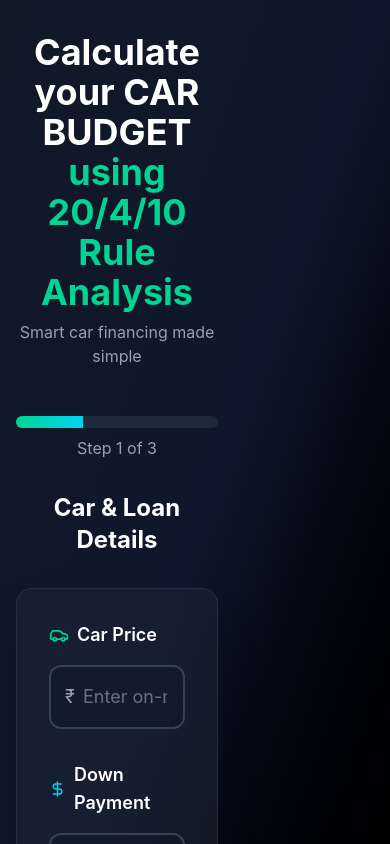
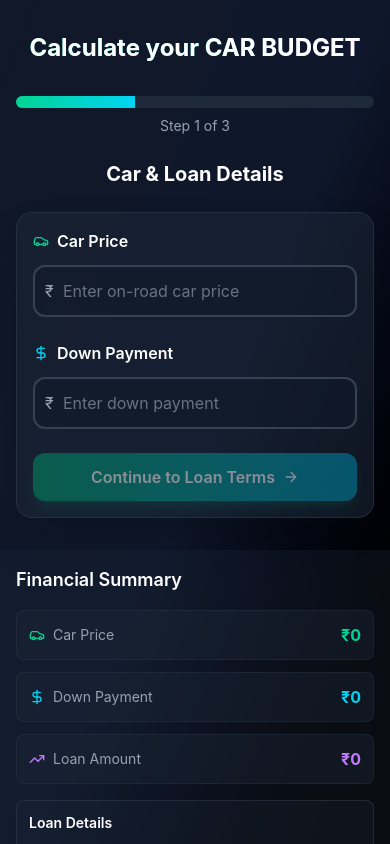
Before and after one commit to srivastava-utkarsh/car-calculator-web, a Next.js app: page / in a window 390 px wide. Shown: the top 844 px of the page. Built offline with nearby package versions, Linux system fonts and the light colour scheme.

Commit message:
modified for responsive design

```diff
--- a/src/app/page.tsx
+++ b/src/app/page.tsx
@@ -194,49 +194,42 @@ export default function HomePage() {
 
   return (
     <div className="min-h-screen bg-gradient-to-br from-gray-900 via-slate-900 to-black">
-      <div className="flex">
+      <div className="flex flex-col lg:flex-row">
         {/* Main Content */}
-        <div className={step === 3 ? "w-full" : "w-3/5"}>
+        <div className={`w-full ${step === 3 ? "lg:w-full" : "lg:w-3/5"}`}>
           <main className="container mx-auto px-4 py-8">
             <div className="max-w-4xl mx-auto">
               {/* App Title */}
-              <div className="text-center mb-12">
-                <motion.h1
+              <div className="text-center mb-8 lg:mb-12">
+                <motion.div
                   initial={{ opacity: 0, y: 20 }}
                   animate={{ opacity: 1, y: 0 }}
-                  className="text-4xl font-bold text-white mb-2 relative group"
+                  className="flex justify-center items-center"
                 >
-                  Calculate your CAR BUDGET
-                  <br />
-                  <span className="text-emerald-400 cursor-help relative">
-                    using 20/4/10 Rule Analysis
-                    {/* Hover tooltip */}
-                    <div className="absolute bottom-full left-1/2 transform -translate-x-1/2 mb-2 px-4 py-2 bg-gray-900 border border-gray-600 rounded-lg text-sm text-white opacity-0 group-hover:opacity-100 transition-opacity duration-300 whitespace-nowrap z-10">
-                      20% down payment, max 4 years, max 10% of income
-                    </div>
-                  </span>
-                </motion.h1>
-                <p className="text-gray-400">Smart car financing made simple</p>
+                  <h1 className="text-2xl sm:text-3xl lg:text-4xl font-bold text-white bg-gradient-to-r from-emerald-400 via-cyan-400 to-purple-400 bg-clip-text text-transparent text-center">
+                    Calculate your CAR BUDGET
+                  </h1>
+                </motion.div>
               </div>
 
               {/* Progress Bar */}
-              <div className="mb-8">
+              <div className="mb-6 lg:mb-8">
                 <div className="bg-gray-800 rounded-full h-3 overflow-hidden">
                   <div
                     className="bg-gradient-to-r from-emerald-400 to-cyan-400 h-full transition-all duration-500"
                     style={{ width: `${(step / emiSteps.length) * 100}%` }}
                   />
                 </div>
-                <p className="text-center text-gray-400 mt-2">Step {step} of {emiSteps.length}</p>
+                <p className="text-center text-gray-400 mt-2 text-sm lg:text-base">Step {step} of {emiSteps.length}</p>
               </div>
 
               {/* Step Title */}
-              <div className="text-center mb-8">
+              <div className="text-center mb-6 lg:mb-8">
                 <motion.h2
                   key={step}
                   initial={{ opacity: 0, y: 20 }}
                   animate={{ opacity: 1, y: 0 }}
-                  className="text-2xl font-bold text-white mb-2"
+                  className="text-xl sm:text-2xl font-bold text-white mb-2"
                 >
                   {emiSteps[step - 1]?.title}
                 </motion.h2>
@@ -250,7 +243,7 @@ export default function HomePage() {
                   animate={{ opacity: 1, x: 0 }}
                   exit={{ opacity: 0, x: -50 }}
                   transition={{ duration: 0.3 }}
-                  className="bg-gray-800/50 backdrop-blur-md rounded-2xl shadow-2xl border border-gray-700/50 p-8"
+                  className="bg-gray-800/50 backdrop-blur-md rounded-2xl shadow-2xl border border-gray-700/50 p-4 sm:p-6 lg:p-8"
                 >
                   {step === 1 && (
                     <CarDetailsForm
@@ -280,10 +273,10 @@ export default function HomePage() {
           </main>
         </div>
 
-        {/* Right Sidebar - Hide on step 3 */}
+        {/* Results Panel - Show below form on mobile, sidebar on desktop */}
         {step !== 3 && (
           <motion.div
-            className="hidden lg:block w-2/5 h-screen bg-gray-800/30 backdrop-blur-md border-l border-gray-700/50"
+            className={`w-full lg:w-2/5 ${step === 3 ? "lg:hidden" : ""} lg:h-screen bg-gray-800/30 backdrop-blur-md lg:border-l border-gray-700/50`}
             exit={{ opacity: 0, x: 100 }}
             transition={{ duration: 0.5 }}
           >
--- a/src/components/CarDetailsForm.tsx
+++ b/src/components/CarDetailsForm.tsx
@@ -64,7 +64,7 @@ export default function CarDetailsForm({ carData, updateCarData, onNext }: CarDe
   const downPaymentPercentage = carData.carPrice > 0 ? (carData.downPayment / carData.carPrice) * 100 : 0
 
   return (
-    <div className="space-y-8">
+    <div className="space-y-6 sm:space-y-8">
 
       {/* Car Price */}
       <motion.div
@@ -72,18 +72,18 @@ export default function CarDetailsForm({ carData, updateCarData, onNext }: CarDe
         animate={{ opacity: 1, y: 0 }}
         transition={{ delay: 0.1 }}
       >
-        <label className="flex items-center space-x-2 text-lg font-semibold text-white mb-4">
-          <Car className="w-5 h-5 text-emerald-400" />
+        <label className="flex items-center space-x-2 text-base sm:text-lg font-semibold text-white mb-3 sm:mb-4">
+          <Car className="w-4 h-4 sm:w-5 sm:h-5 text-emerald-400" />
           <span>Car Price</span>
         </label>
         <div className="relative">
-          <span className="absolute left-4 top-1/2 transform -translate-y-1/2 text-gray-400 text-lg">₹</span>
+          <span className="absolute left-3 sm:left-4 top-1/2 transform -translate-y-1/2 text-gray-400 text-base sm:text-lg">₹</span>
           <input
             type="number"
             value={carData.carPrice || ''}
             onChange={(e) => handleCarPriceChange(e.target.value)}
             placeholder="Enter on-road car price"
-            className={`w-full pl-8 pr-4 py-4 text-lg border-2 rounded-xl focus:outline-none focus:ring-4 focus:ring-emerald-900/50 transition-all bg-gray-900/50 text-white placeholder-gray-500 ${
+            className={`w-full pl-7 sm:pl-8 pr-3 sm:pr-4 py-3 sm:py-4 text-base sm:text-lg border-2 rounded-xl focus:outline-none focus:ring-4 focus:ring-emerald-900/50 transition-all bg-gray-900/50 text-white placeholder-gray-500 ${
               errors.carPrice
                 ? 'border-red-500 focus:border-red-500'
                 : 'border-gray-700 focus:border-emerald-500'
@@ -101,21 +101,21 @@ export default function CarDetailsForm({ carData, updateCarData, onNext }: CarDe
         animate={{ opacity: 1, y: 0 }}
         transition={{ delay: 0.2 }}
       >
-        <label className="flex items-center space-x-2 text-lg font-semibold text-white mb-4">
-          <DollarSign className="w-5 h-5 text-cyan-400" />
+        <label className="flex items-center space-x-2 text-base sm:text-lg font-semibold text-white mb-3 sm:mb-4">
+          <DollarSign className="w-4 h-4 sm:w-5 sm:h-5 text-cyan-400" />
           <span>Down Payment</span>
           {downPaymentPercentage > 0 && (
-            <span className="text-sm text-gray-500">({downPaymentPercentage.toFixed(1)}%)</span>
+            <span className="text-xs sm:text-sm text-gray-500">({downPaymentPercentage.toFixed(1)}%)</span>
           )}
         </label>
         <div className="relative">
-          <span className="absolute left-4 top-1/2 transform -translate-y-1/2 text-gray-400 text-lg">₹</span>
+          <span className="absolute left-3 sm:left-4 top-1/2 transform -translate-y-1/2 text-gray-400 text-base sm:text-lg">₹</span>
           <input
             type="number"
             value={carData.downPayment || ''}
             onChange={(e) => handleDownPaymentChange(e.target.value)}
             placeholder="Enter down payment"
-            className={`w-full pl-8 pr-4 py-4 text-lg border-2 rounded-xl focus:outline-none focus:ring-4 focus:ring-cyan-900/50 transition-all bg-gray-900/50 text-white placeholder-gray-500 ${
+            className={`w-full pl-7 sm:pl-8 pr-3 sm:pr-4 py-3 sm:py-4 text-base sm:text-lg border-2 rounded-xl focus:outline-none focus:ring-4 focus:ring-cyan-900/50 transition-all bg-gray-900/50 text-white placeholder-gray-500 ${
               errors.downPayment
                 ? 'border-red-500 focus:border-red-500'
                 : 'border-gray-700 focus:border-cyan-500'
@@ -137,10 +137,10 @@ export default function CarDetailsForm({ carData, updateCarData, onNext }: CarDe
         <button
           onClick={handleNext}
           disabled={!carData.carPrice || carData.carPrice <= 0}
-          className="w-full bg-gradient-to-r from-emerald-600 to-cyan-600 text-white py-4 px-6 rounded-xl font-semibold text-lg flex items-center justify-center space-x-2 hover:from-emerald-700 hover:to-cyan-700 transition-all disabled:opacity-50 disabled:cursor-not-allowed transform hover:scale-[1.02] active:scale-[0.98] shadow-lg shadow-emerald-500/20"
+          className="w-full bg-gradient-to-r from-emerald-600 to-cyan-600 text-white py-3 sm:py-4 px-4 sm:px-6 rounded-xl font-semibold text-base sm:text-lg flex items-center justify-center space-x-2 hover:from-emerald-700 hover:to-cyan-700 transition-all disabled:opacity-50 disabled:cursor-not-allowed transform hover:scale-[1.02] active:scale-[0.98] shadow-lg shadow-emerald-500/20 min-h-[48px]"
         >
           <span>Continue to Loan Terms</span>
-          <ArrowRight className="w-5 h-5" />
+          <ArrowRight className="w-4 h-4 sm:w-5 sm:h-5" />
         </button>
       </motion.div>
     </div>
--- a/src/components/FinancialForm.tsx
+++ b/src/components/FinancialForm.tsx
@@ -32,7 +32,7 @@ export default function FinancialForm({ carData, updateCarData, onNext, onBack }
   const minTenure = 1 // 1 year minimum
 
   return (
-    <div className="space-y-8">
+    <div className="space-y-6 sm:space-y-8">
 
 
       {/* Loan Tenure */}
@@ -41,12 +41,12 @@ export default function FinancialForm({ carData, updateCarData, onNext, onBack }
         animate={{ opacity: 1, y: 0 }}
         transition={{ delay: 0.1 }}
       >
-        <label className="flex items-center space-x-2 text-lg font-semibold text-white mb-4">
-          <Clock className="w-5 h-5 text-cyan-400" />
+        <label className="flex items-center space-x-2 text-base sm:text-lg font-semibold text-white mb-3 sm:mb-4">
+          <Clock className="w-4 h-4 sm:w-5 sm:h-5 text-cyan-400" />
           <span>Loan Tenure ({carData.tenure} years)</span>
         </label>
 
-        <div className="space-y-4">
+        <div className="space-y-3 sm:space-y-4">
           <input
             type="range"
             min={minTenure}
@@ -56,7 +56,7 @@ export default function FinancialForm({ carData, updateCarData, onNext, onBack }
               const years = parseInt(e.target.value)
               updateCarData({ tenure: years })
             }}
-            className="w-full h-3 bg-gray-700 rounded-lg appearance-none cursor-pointer"
+            className="w-full h-2 sm:h-3 bg-gray-700 rounded-lg appearance-none cursor-pointer"
             style={{
               background: `linear-gradient(to right, ${carData.tenure <= 4 ? '#06b6d4' : '#ef4444'} 0%, ${carData.tenure <= 4 ? '#06b6d4' : '#ef4444'} ${((carData.tenure - minTenure) / (maxTenure - minTenure)) * 100}%, #374151 ${((carData.tenure - minTenure) / (maxTenure - minTenure)) * 100}%, #374151 100%)`
             }}
@@ -75,7 +75,7 @@ export default function FinancialForm({ carData, updateCarData, onNext, onBack }
           {/* Warning for tenure > 4 years */}
           {carData.tenure > 4 && (
             <div className="bg-red-900/20 border border-red-500/30 rounded-lg p-3">
-              <p className="text-red-400 text-sm">
+              <p className="text-red-400 text-xs sm:text-sm">
                 ⚠️ You're going above the suggested 4-year limit. Consider reducing the tenure for better financial health.
               </p>
             </div>
@@ -89,17 +89,17 @@ export default function FinancialForm({ carData, updateCarData, onNext, onBack }
         animate={{ opacity: 1, y: 0 }}
         transition={{ delay: 0.2 }}
       >
-        <label className="flex items-center space-x-2 text-lg font-semibold text-white mb-4">
-          <Percent className="w-5 h-5 text-red-400" />
+        <label className="flex items-center space-x-2 text-base sm:text-lg font-semibold text-white mb-3 sm:mb-4">
+          <Percent className="w-4 h-4 sm:w-5 sm:h-5 text-red-400" />
           <span>Interest Rate (% per annum)</span>
         </label>
-        <div className="space-y-4">
+        <div className="space-y-3 sm:space-y-4">
           <input
             type="number"
             step="0.1"
             value={carData.interestRate}
             onChange={(e) => updateCarData({ interestRate: parseFloat(e.target.value) || 8 })}
-            className="w-full px-4 py-4 text-lg border-2 border-gray-700 rounded-xl focus:outline-none focus:ring-4 focus:ring-red-900/50 focus:border-red-400 transition-all bg-gray-900/50 text-white placeholder-gray-500"
+            className="w-full px-3 sm:px-4 py-3 sm:py-4 text-base sm:text-lg border-2 border-gray-700 rounded-xl focus:outline-none focus:ring-4 focus:ring-red-900/50 focus:border-red-400 transition-all bg-gray-900/50 text-white placeholder-gray-500"
           />
 
           {/* Interest Rate Slider */}
@@ -111,7 +111,7 @@ export default function FinancialForm({ carData, updateCarData, onNext, onBack }
               step="0.1"
               value={carData.interestRate}
               onChange={(e) => updateCarData({ interestRate: parseFloat(e.target.value) })}
-              className="w-full h-3 bg-gray-700 rounded-lg appearance-none cursor-pointer"
+              className="w-full h-2 sm:h-3 bg-gray-700 rounded-lg appearance-none cursor-pointer"
               style={{
                 background: `linear-gradient(to right, #ef4444 0%, #ef4444 ${((carData.interestRate - 5) / (15 - 5)) * 100}%, #374151 ${((carData.interestRate - 5) / (15 - 5)) * 100}%, #374151 100%)`
               }}
@@ -223,22 +223,22 @@ export default function FinancialForm({ carData, updateCarData, onNext, onBack }
         initial={{ opacity: 0, y: 20 }}
         animate={{ opacity: 1, y: 0 }}
         transition={{ delay: 0.5 }}
-        className="flex space-x-4"
+        className="flex flex-col sm:flex-row space-y-3 sm:space-y-0 sm:space-x-4"
       >
         <button
           onClick={onBack}
-          className="flex-1 bg-gray-700 text-gray-300 py-4 px-6 rounded-xl font-semibold text-lg flex items-center justify-center space-x-2 hover:bg-gray-600 transition-all transform hover:scale-[1.02] active:scale-[0.98]"
+          className="w-full sm:flex-1 bg-gray-700 text-gray-300 py-3 sm:py-4 px-4 sm:px-6 rounded-xl font-semibold text-base sm:text-lg flex items-center justify-center space-x-2 hover:bg-gray-600 transition-all transform hover:scale-[1.02] active:scale-[0.98] min-h-[48px]"
         >
-          <ArrowLeft className="w-5 h-5" />
+          <ArrowLeft className="w-4 h-4 sm:w-5 sm:h-5" />
           <span>Back</span>
         </button>
 
         <button
           onClick={onNext}
-          className="flex-1 bg-gradient-to-r from-emerald-600 to-cyan-600 text-white py-4 px-6 rounded-xl font-semibold text-lg flex items-center justify-center space-x-2 hover:from-emerald-700 hover:to-cyan-700 transition-all transform hover:scale-[1.02] active:scale-[0.98] shadow-lg shadow-emerald-500/20"
+          className="w-full sm:flex-1 bg-gradient-to-r from-emerald-600 to-cyan-600 text-white py-3 sm:py-4 px-4 sm:px-6 rounded-xl font-semibold text-base sm:text-lg flex items-center justify-center space-x-2 hover:from-emerald-700 hover:to-cyan-700 transition-all transform hover:scale-[1.02] active:scale-[0.98] shadow-lg shadow-emerald-500/20 min-h-[48px]"
         >
           <span>See EMI Plan</span>
-          <ArrowRight className="w-5 h-5" />
+          <ArrowRight className="w-4 h-4 sm:w-5 sm:h-5" />
         </button>
       </motion.div>
     </div>
--- a/src/components/TotalCostDisplay.tsx
+++ b/src/components/TotalCostDisplay.tsx
@@ -44,45 +44,45 @@ export default function TotalCostDisplay({ carData }: TotalCostDisplayProps) {
   const isAffordable = isDownPaymentOk && isTenureOk && isExpenseOk
 
   return (
-    <div className="p-6 space-y-6 overflow-y-auto h-full">
+    <div className="p-4 sm:p-6 space-y-4 sm:space-y-6 overflow-y-auto lg:h-full">
       {/* Summary Cards */}
-      <div className="space-y-4">
-        <h3 className="text-xl font-semibold text-white mb-6">Financial Summary</h3>
+      <div className="space-y-3 sm:space-y-4">
+        <h3 className="text-lg sm:text-xl font-semibold text-white mb-4 sm:mb-6">Financial Summary</h3>
 
         {/* Car Price - Always shown */}
-        <div className="bg-gray-800/40 rounded-lg p-4 border border-gray-700/30">
+        <div className="bg-gray-800/40 rounded-lg p-3 sm:p-4 border border-gray-700/30">
           <div className="flex items-center justify-between">
             <div className="flex items-center space-x-2">
-              <Car className="w-5 h-5 text-emerald-400" />
-              <span className="text-gray-400">Car Price</span>
+              <Car className="w-4 h-4 sm:w-5 sm:h-5 text-emerald-400" />
+              <span className="text-gray-400 text-sm sm:text-base">Car Price</span>
             </div>
-            <span className="font-bold text-emerald-400 text-lg">
+            <span className="font-bold text-emerald-400 text-base sm:text-lg">
               ₹{carData.carPrice.toLocaleString('en-IN')}
             </span>
           </div>
         </div>
 
         {/* Down Payment - Always shown */}
-        <div className="bg-gray-800/40 rounded-lg p-4 border border-gray-700/30">
+        <div className="bg-gray-800/40 rounded-lg p-3 sm:p-4 border border-gray-700/30">
           <div className="flex items-center justify-between">
             <div className="flex items-center space-x-2">
-              <DollarSign className="w-5 h-5 text-cyan-400" />
-              <span className="text-gray-400">Down Payment</span>
+              <DollarSign className="w-4 h-4 sm:w-5 sm:h-5 text-cyan-400" />
+              <span className="text-gray-400 text-sm sm:text-base">Down Payment</span>
             </div>
-            <span className="font-bold text-cyan-400 text-lg">
+            <span className="font-bold text-cyan-400 text-base sm:text-lg">
               ₹{carData.downPayment.toLocaleString('en-IN')}
             </span>
           </div>
         </div>
 
         {/* Loan Amount - Always shown */}
-        <div className="bg-gray-800/40 rounded-lg p-4 border border-gray-700/30">
+        <div className="bg-gray-800/40 rounded-lg p-3 sm:p-4 border border-gray-700/30">
           <div className="flex items-center justify-between">
             <div className="flex items-center space-x-2">
-              <TrendingUp className="w-5 h-5 text-purple-400" />
-              <span className="text-gray-400">Loan Amount</span>
+              <TrendingUp className="w-4 h-4 sm:w-5 sm:h-5 text-purple-400" />
+              <span className="text-gray-400 text-sm sm:text-base">Loan Amount</span>
             </div>
-            <span className="font-bold text-purple-400 text-lg">
+            <span className="font-bold text-purple-400 text-base sm:text-lg">
               ₹{loanAmount.toLocaleString('en-IN')}
             </span>
           </div>
@@ -90,23 +90,23 @@ export default function TotalCostDisplay({ carData }: TotalCostDisplayProps) {
 
         {/* Monthly EMI - Always shown */}
         {emi > 0 && (
-          <div className="bg-gradient-to-r from-emerald-600/20 to-cyan-600/20 rounded-lg p-6 border border-emerald-500/30">
+          <div className="bg-gradient-to-r from-emerald-600/20 to-cyan-600/20 rounded-lg p-4 sm:p-6 border border-emerald-500/30">
             <div className="text-center">
-              <p className="text-emerald-300 text-sm mb-2">Monthly EMI</p>
-              <p className="font-bold text-3xl text-white">
+              <p className="text-emerald-300 text-xs sm:text-sm mb-2">Monthly EMI</p>
+              <p className="font-bold text-2xl sm:text-3xl text-white">
                 ₹{emi.toLocaleString('en-IN', { maximumFractionDigits: 0 })}
               </p>
-              <p className="text-emerald-300 text-sm mt-2">per month for {carData.tenure} years</p>
+              <p className="text-emerald-300 text-xs sm:text-sm mt-2">per month for {carData.tenure} years</p>
             </div>
           </div>
         )}
 
         {/* Processing Fee - Only if filled */}
         {hasProcessingFee && (
-          <div className="bg-gray-800/40 rounded-lg p-4 border border-gray-700/30">
+          <div className="bg-gray-800/40 rounded-lg p-3 sm:p-4 border border-gray-700/30">
             <div className="flex items-center justify-between">
-              <span className="text-gray-400">Processing Fee</span>
-              <span className="font-bold text-yellow-400">
+              <span className="text-gray-400 text-sm sm:text-base">Processing Fee</span>
+              <span className="font-bold text-yellow-400 text-base sm:text-lg">
                 ₹{carData.processingFee.toLocaleString('en-IN')}
               </span>
             </div>
@@ -116,10 +116,10 @@ export default function TotalCostDisplay({ carData }: TotalCostDisplayProps) {
 
         {/* Total Monthly Expense - Only if fuel data provided */}
         {hasFuelData && (
-          <div className="bg-gray-700/40 rounded-lg p-4 border border-gray-600/50">
+          <div className="bg-gray-700/40 rounded-lg p-3 sm:p-4 border border-gray-600/50">
             <div className="flex items-center justify-between">
-              <span className="text-white font-semibold">Total Monthly Cost</span>
-              <span className="font-bold text-xl text-yellow-400">
+              <span className="text-white font-semibold text-sm sm:text-base">Total Monthly Cost</span>
+              <span className="font-bold text-lg sm:text-xl text-yellow-400">
                 ₹{totalMonthlyExpense.toLocaleString('en-IN', { maximumFractionDigits: 0 })}/mo
               </span>
             </div>
@@ -129,30 +129,30 @@ export default function TotalCostDisplay({ carData }: TotalCostDisplayProps) {
 
       {/* 20/4/10 Rule Check - Only show after car price is filled */}
       {carData.carPrice > 0 && (
-        <div className="bg-gray-800/30 rounded-lg p-4 border border-gray-700/50">
-        <h4 className="text-white font-semibold mb-4">20/4/10 Rule Check</h4>
+        <div className="bg-gray-800/30 rounded-lg p-3 sm:p-4 border border-gray-700/50">
+        <h4 className="text-white font-semibold mb-3 sm:mb-4 text-sm sm:text-base">20/4/10 Rule Check</h4>
 
-        <div className="space-y-3">
+        <div className="space-y-2 sm:space-y-3">
           <div className="flex items-center justify-between">
-            <span className="text-gray-400">20% Down Payment</span>
+            <span className="text-gray-400 text-xs sm:text-sm">20% Down Payment</span>
             <div className="flex items-center space-x-2">
-              <span className="text-sm text-white">{downPaymentPercentage.toFixed(1)}%</span>
+              <span className="text-xs sm:text-sm text-white">{downPaymentPercentage.toFixed(1)}%</span>
               {isDownPaymentOk ? (
-                <CheckCircle className="w-4 h-4 text-green-400" />
+                <CheckCircle className="w-3 h-3 sm:w-4 sm:h-4 text-green-400" />
               ) : (
-                <XCircle className="w-4 h-4 text-red-400" />
+                <XCircle className="w-3 h-3 sm:w-4 sm:h-4 text-red-400" />
               )}
             </div>
           </div>
 
           <div className="flex items-center justify-between">
-            <span className="text-gray-400">Max 4 Year Tenure</span>
+            <span className="text-gray-400 text-xs sm:text-sm">Max 4 Year Tenure</span>
             <div className="flex items-center space-x-2">
-              <span className="text-sm text-white">{carData.tenure}y</span>
+              <span className="text-xs sm:text-sm text-white">{carData.tenure}y</span>
               {isTenureOk ? (
-                <CheckCircle className="w-4 h-4 text-green-400" />
+                <CheckCircle className="w-3 h-3 sm:w-4 sm:h-4 text-green-400" />
               ) : (
-                <XCircle className="w-4 h-4 text-red-400" />
+                <XCircle className="w-3 h-3 sm:w-4 sm:h-4 text-red-400" />
               )}
             </div>
           </div>
@@ -160,13 +160,13 @@ export default function TotalCostDisplay({ carData }: TotalCostDisplayProps) {
           {/* Income check - only if monthly income provided */}
           {hasMonthlyIncome && (
             <div className="flex items-center justify-between">
-              <span className="text-gray-400">Max 10% of Income</span>
+              <span className="text-gray-400 text-xs sm:text-sm">Max 10% of Income</span>
               <div className="flex items-center space-x-2">
-                <span className="text-sm text-white">{expensePercentage.toFixed(1)}%</span>
+                <span className="text-xs sm:text-sm text-white">{expensePercentage.toFixed(1)}%</span>
                 {isExpenseOk ? (
-                  <CheckCircle className="w-4 h-4 text-green-400" />
+                  <CheckCircle className="w-3 h-3 sm:w-4 sm:h-4 text-green-400" />
                 ) : (
-                  <XCircle className="w-4 h-4 text-red-400" />
+                  <XCircle className="w-3 h-3 sm:w-4 sm:h-4 text-red-400" />
                 )}
               </div>
             </div>
@@ -175,8 +175,8 @@ export default function TotalCostDisplay({ carData }: TotalCostDisplayProps) {
 
         {/* Overall affordability - only if all data available */}
         {hasMonthlyIncome && (
-          <div className={`mt-4 p-3 rounded-lg ${isAffordable ? 'bg-green-900/30 border border-green-700/50' : 'bg-red-900/30 border border-red-700/50'}`}>
-            <p className={`text-sm font-semibold ${isAffordable ? 'text-green-400' : 'text-red-400'}`}>
+          <div className={`mt-3 sm:mt-4 p-3 rounded-lg ${isAffordable ? 'bg-green-900/30 border border-green-700/50' : 'bg-red-900/30 border border-red-700/50'}`}>
+            <p className={`text-xs sm:text-sm font-semibold ${isAffordable ? 'text-green-400' : 'text-red-400'}`}>
               {isAffordable ? '✅ Car is Affordable!' : '⚠️ Car may be too expensive'}
             </p>
             {!isAffordable && (
@@ -190,9 +190,9 @@ export default function TotalCostDisplay({ carData }: TotalCostDisplayProps) {
       )}
 
       {/* Detailed Breakdown */}
-      <div className="bg-gray-800/30 rounded-lg p-4 border border-gray-700/50">
-        <h4 className="text-white font-semibold mb-3">Loan Details</h4>
-        <div className="space-y-2 text-sm">
+      <div className="bg-gray-800/30 rounded-lg p-3 sm:p-4 border border-gray-700/50">
+        <h4 className="text-white font-semibold mb-3 text-sm sm:text-base">Loan Details</h4>
+        <div className="space-y-2 text-xs sm:text-sm">
           <div className="flex justify-between">
             <span className="text-gray-400">Interest Rate:</span>
             <span className="text-white">{carData.interestRate}%</span>
```
Also changed, not shown: suggestions.txt (deleted).
